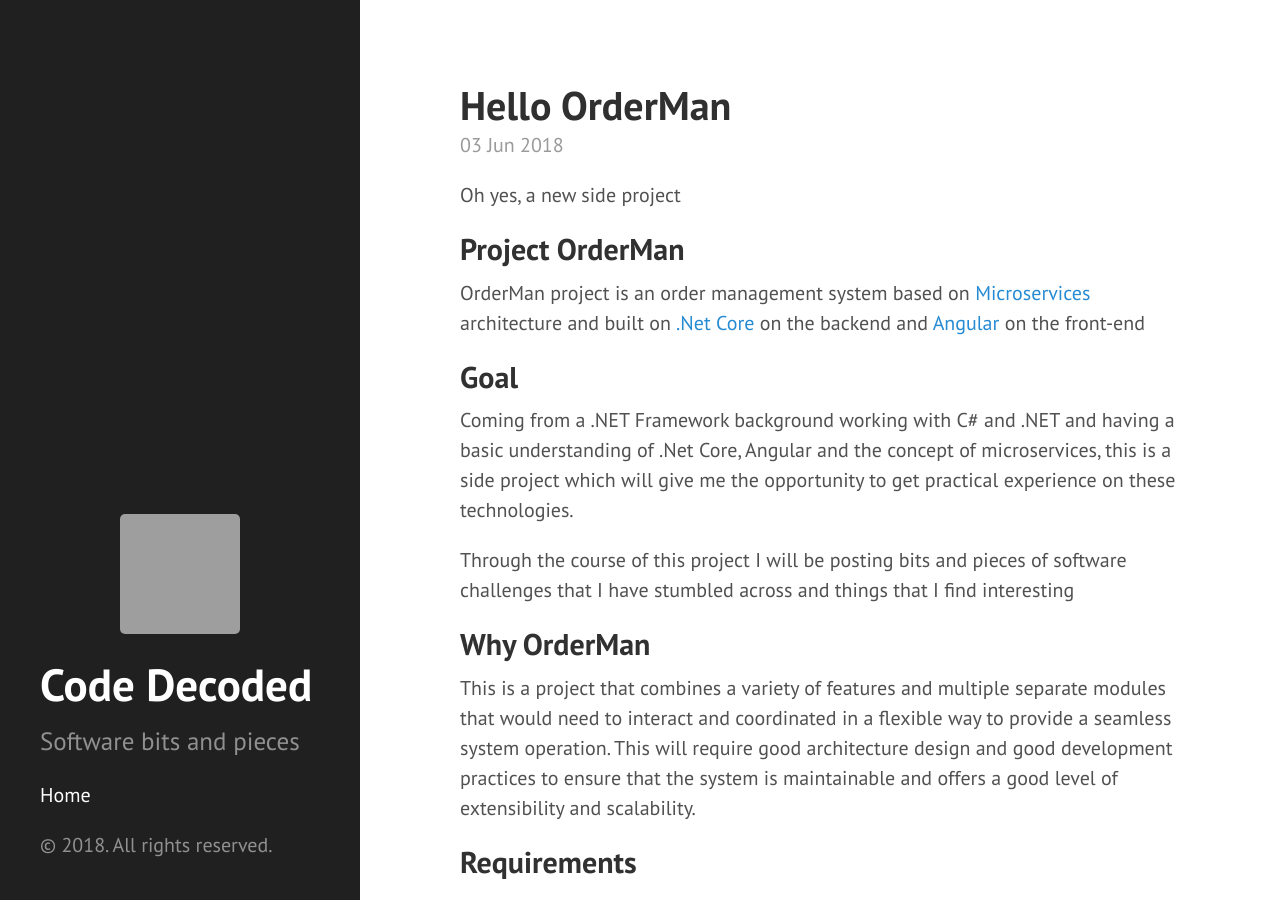
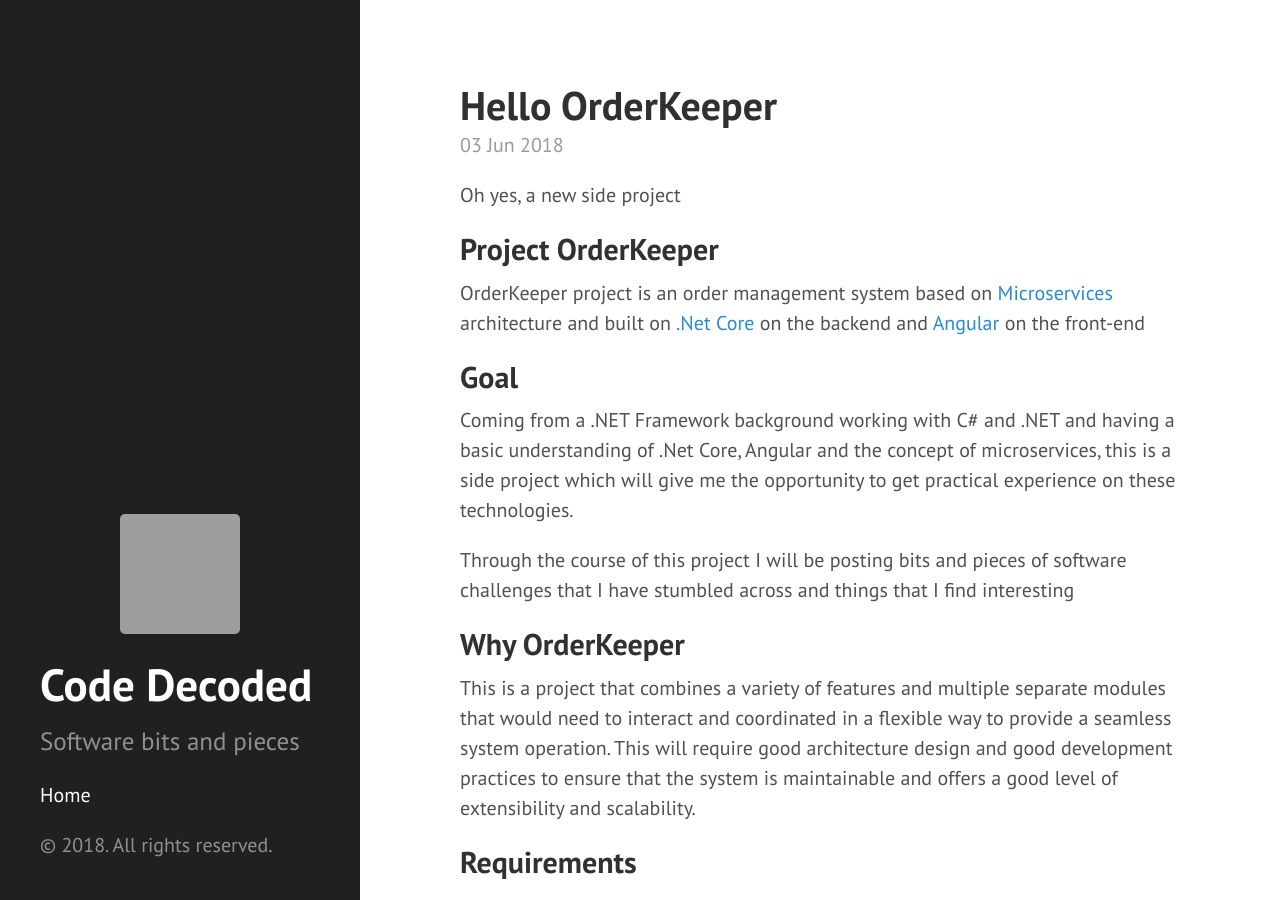
Before and after one commit to pkritiotis/pkritiotis.github.io, a Jekyll site: the page built from _posts/2018-06-03-hello-orderkeeper.markdown, in a window 1280 px wide and 900 px high. Built offline with Jekyll 4.4.1, drawn with Linux system fonts in a browser that asks for light colours; grey boxes are pictures that could not be loaded.

Commit message:
Renamed orderman to orderkeeper

```diff
--- a/_posts/2018-06-03-hello-orderman.markdown
+++ b/_posts/2018-06-03-hello-orderkeeper.markdown
@@ -1,22 +1,22 @@
 ---
 published: true
-title: Hello OrderMan
+title: Hello OrderKeeper
 layout: post
-categories: orderman microservices architecture
+categories: orderkeeper microservices architecture
 ---
 
 Oh yes, a new side project
 
-## Project OrderMan
+## Project OrderKeeper
 
-OrderMan project is an order management system based on [Microservices](https://en.wikipedia.org/wiki/Microservices) architecture and built on [.Net Core](https://docs.microsoft.com/en-us/dotnet/core/) on the backend and [Angular](https://angular.io/) on the front-end
+OrderKeeper project is an order management system based on [Microservices](https://en.wikipedia.org/wiki/Microservices) architecture and built on [.Net Core](https://docs.microsoft.com/en-us/dotnet/core/) on the backend and [Angular](https://angular.io/) on the front-end
 
 ## Goal
 Coming from a .NET Framework background working with C# and .NET and having a basic understanding of .Net Core, Angular and the concept of microservices, this is a side project which will give me the opportunity to get practical experience on these technologies.
 
 Through the course of this project I will be posting bits and pieces of software challenges that I have stumbled across and things that I find interesting
 
-## Why OrderMan
+## Why OrderKeeper
 This is a project that combines a variety of features and multiple separate modules that would need to interact and coordinated in a flexible way to provide a seamless system operation. This will require  good architecture design and good development practices to ensure that the system is maintainable and offers a good level of extensibility and scalability.
 
 ## Requirements
```
Also changed, not shown: _posts/2018-07-08-orderkeeper-defining-microservices.md (renamed from _posts/2018-07-08-orderman-defining-microservices.md, +3 -3 lines).
